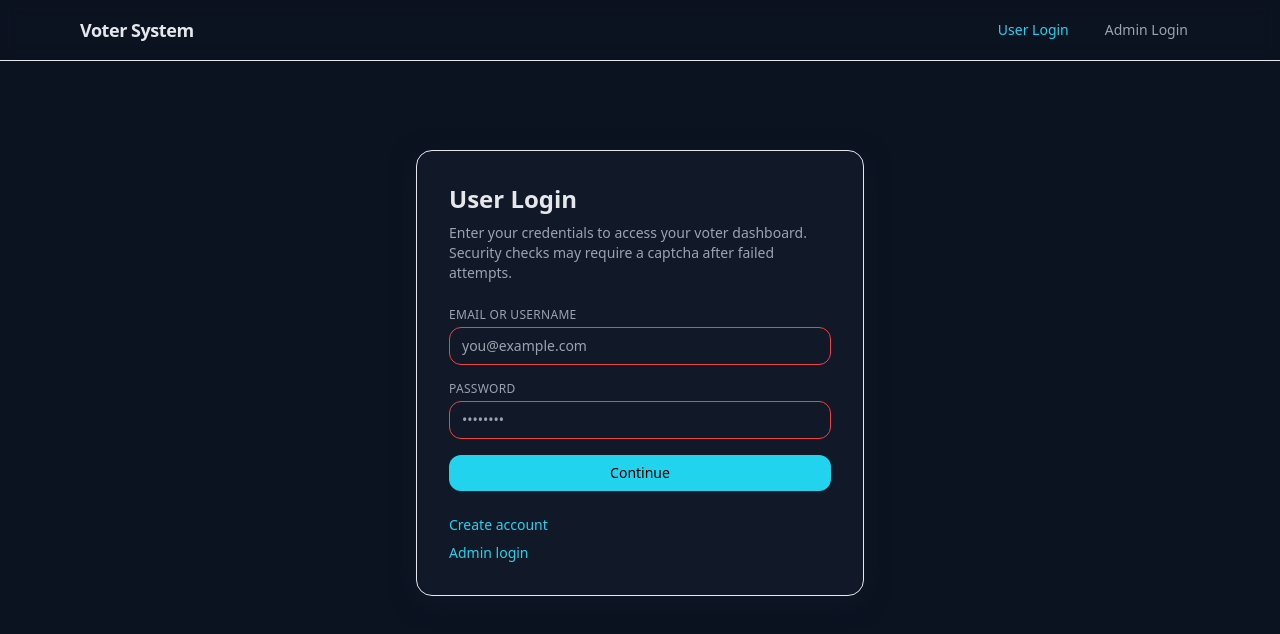
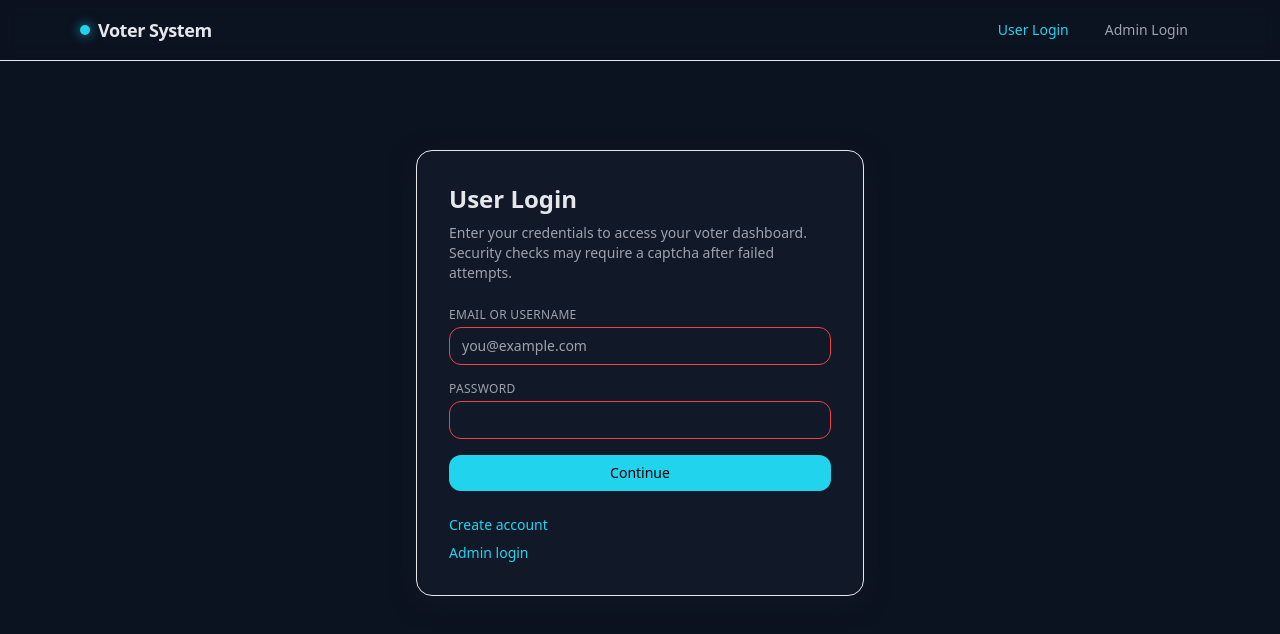
Before and after one commit to RahulAdithya/secure-systems-capstone-Voter-System, a React (Vite) app in the folder frontend/: page /login in a window 1280 px wide. Shown: the top 634 px of the page. Built offline with nearby package versions, Linux system fonts and the light colour scheme; no server answers.

Commit message:
style(ui): subtle gradient background, improved header brand, polished dashboards; normalize idle warning copy (#51)

```diff
--- a/frontend/src/components/layout/AppChrome.tsx
+++ b/frontend/src/components/layout/AppChrome.tsx
@@ -50,7 +50,10 @@ export default function AppChrome({ children }: Props): React.ReactElement {
     <div className="min-h-screen bg-bg text-text transition-colors duration-200">
       <header className="sticky top-0 z-10 border-b border-border/70 bg-bg/80 backdrop-blur">
         <div className="mx-auto flex max-w-6xl items-center justify-between px-4 py-3">
-          <span className="text-lg font-semibold tracking-tight">Voter System</span>
+          <span className="inline-flex items-center gap-2 text-lg font-semibold tracking-tight">
+            <span className="h-2.5 w-2.5 rounded-full bg-primary shadow-[0_0_12px_rgba(34,211,238,0.8)]" />
+            Voter System
+          </span>
           <nav className="flex items-center gap-3">
             {navLinks.map((link) => (
               <Link key={link.to} to={link.to} className={linkClasses(link.to)}>
--- a/frontend/src/index.css
+++ b/frontend/src/index.css
@@ -30,4 +30,18 @@ body,
 
 body {
   @apply bg-bg text-text antialiased;
+  /* Subtle gradient backdrop for depth */
+  background-image:
+    radial-gradient(1200px 600px at 100% -10%, rgba(34, 211, 238, 0.05), transparent 60%),
+    radial-gradient(1000px 500px at -10% 110%, rgba(34, 211, 238, 0.06), transparent 60%);
 }
+
+::selection {
+  background: color-mix(in oklab, var(--primary) 30%, transparent);
+  color: var(--text);
+}
+
+/* Avoid mojibake rendering in password placeholders on some systems */
+input[type="password"]::placeholder {
+  color: transparent;
+}
--- a/frontend/src/pages/AdminDashboard.tsx
+++ b/frontend/src/pages/AdminDashboard.tsx
@@ -45,6 +45,13 @@ export default function AdminDashboard(): React.ReactElement {
 
       return () => clearInterval(interval);
     }, [lastActivity]);
+
+  // Normalize any corrupted warning copy from previous data
+  useEffect(() => {
+    if (logoutMessage && logoutMessage.includes("logged out soon")) {
+      setLogoutMessage("You will be logged out soon due to inactivity.");
+    }
+  }, [logoutMessage]);
 
 
   useEffect(() => {
--- a/frontend/src/pages/UserDashboard.tsx
+++ b/frontend/src/pages/UserDashboard.tsx
@@ -59,6 +59,13 @@ export default function UserDashboard(): React.ReactElement {
 
     return () => clearInterval(interval);
   }, [lastActivity]);
+
+  // Normalize any corrupted warning copy from previous data
+  useEffect(() => {
+    if (logoutMessage && logoutMessage.includes("logged out soon")) {
+      setLogoutMessage("You will be logged out soon due to inactivity.");
+    }
+  }, [logoutMessage]);
 
 
   useEffect(() => {
```
